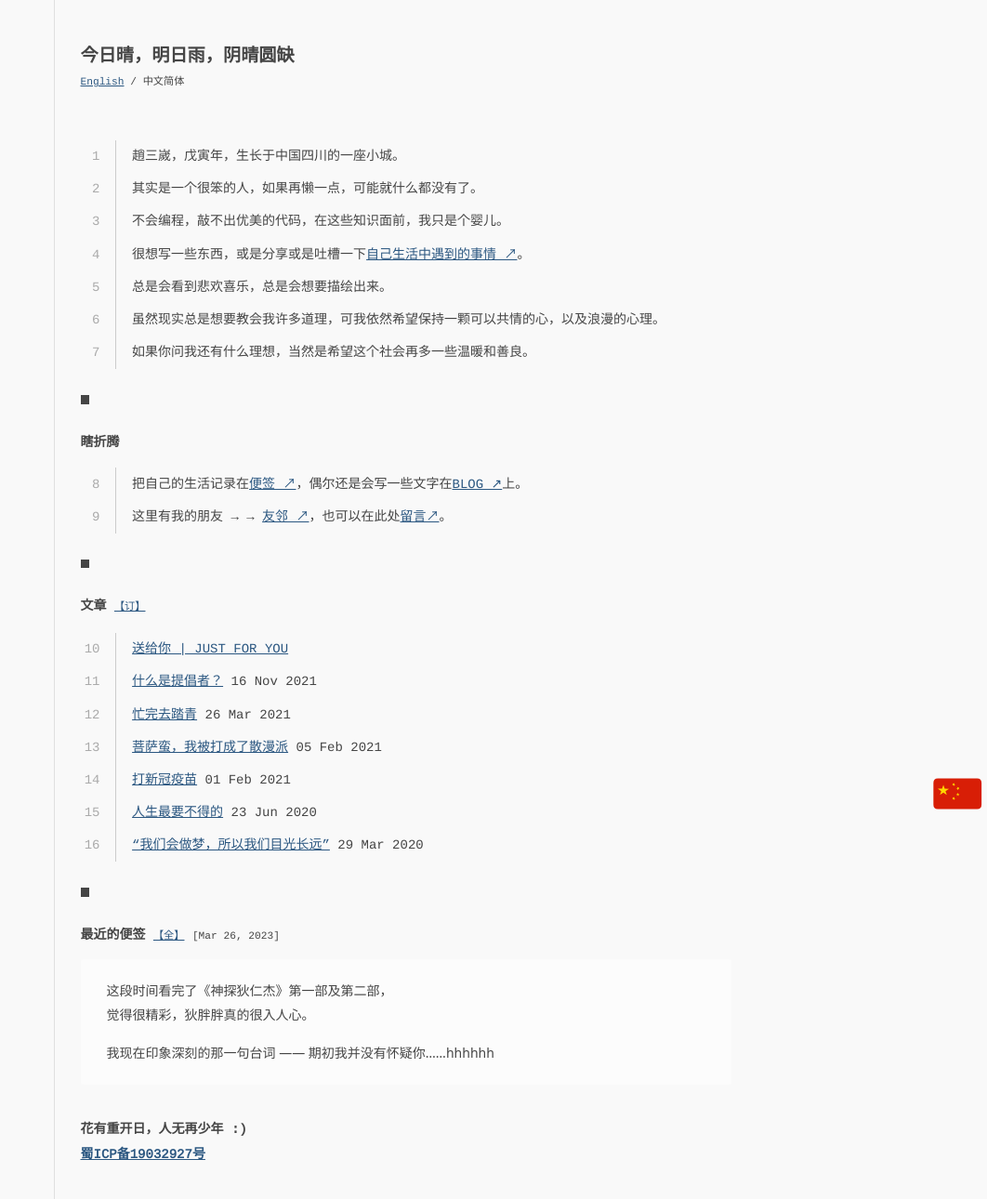
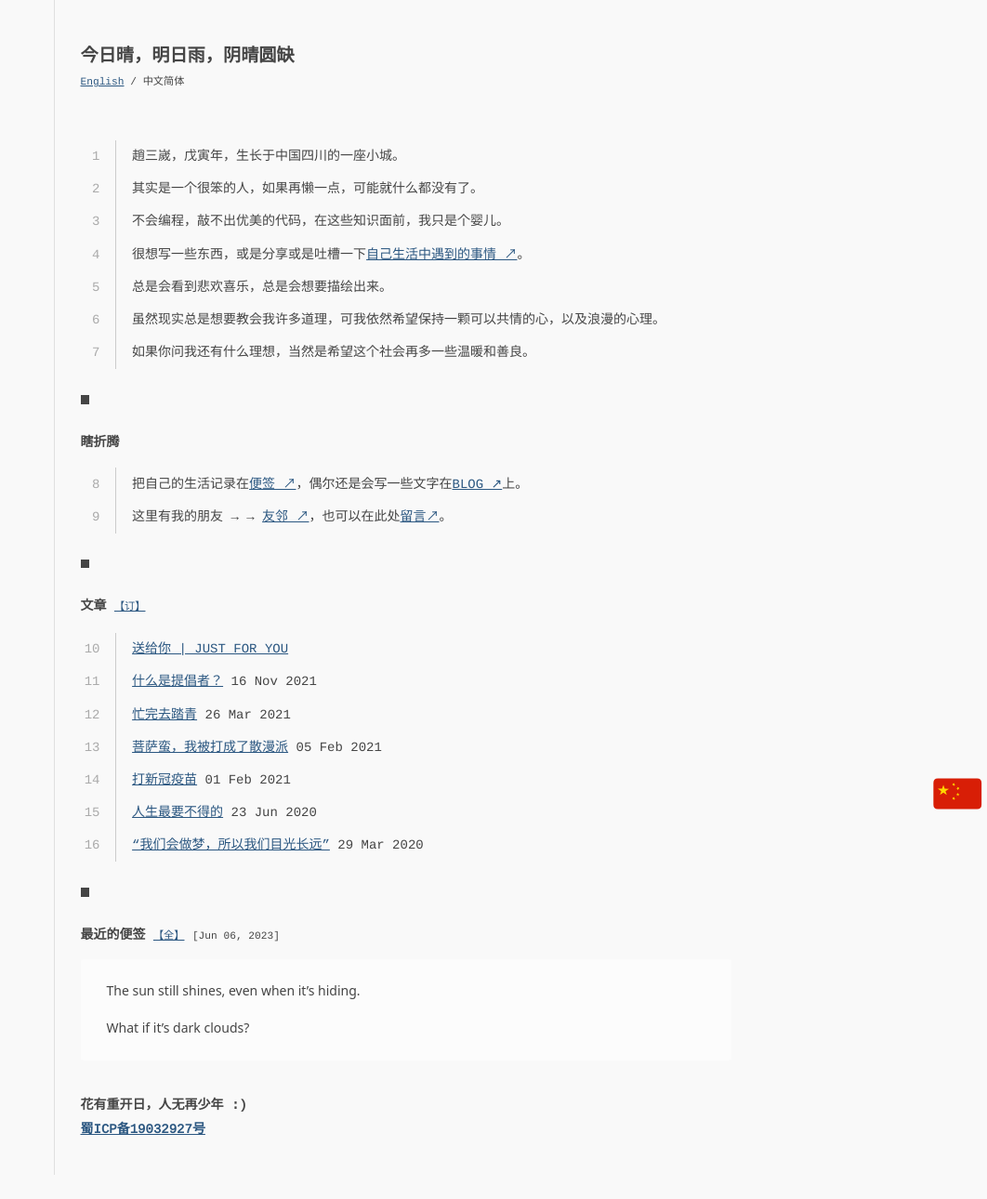
Before and after one commit to Sansuiz/sansuiz.github.io, a Jekyll site: the page built from index.html, in a window 1280 px wide. Shown: the whole page at 93% size, without its empty margins (218-1280 px from the left). Built offline with Jekyll 4.4.1, drawn with Linux system fonts in a browser that asks for light colours; comment, search, counter and statistics services are not loaded; after the commit the page ends 1264 px from its top, so only the background shows below that; some of the changed lines change nothing that is shown.

Commit message:
Update notes.yml

```diff
--- a/_data/notes.yml
+++ b/_data/notes.yml
@@ -1,3 +1,25 @@
+- date: 2023/06/06 21:00
+  content: |
+    The sun still shines, even when it's hiding.
+
+    What if it's dark clouds?
+
+- date: 2023/06/06 20:00
+  content: |
+    目前自己手上的项目已经差不多都要结束了，但是由于调令一直没有发出，我也还不知道自己何时会离开。
+    这其实是一个糟糕的阶段，因为这意味着自己要在等待中，与那些计划参与的项目说分手。
+
+    而且，最终的调令，也迟迟不见踪影。
+
+- date: 2023/06/05 20:00
+  content: |
+    去吃了中国汉堡--塔斯汀。
+
+    其实觉得还不错，鸡块比美国老大爷的好吃。
+    相比之下也更实惠，一个汉堡、一份鸡块、一翅一腿、一杯可乐，不到十七元。
+
+    只是现在很容易想到，关于自己人做的美食，最担心的，就是那句“更适合中国宝宝的体质”……
+
 - date: 2023/03/26 20:00
   content: |
     这段时间看完了《神探狄仁杰》第一部及第二部，
```
